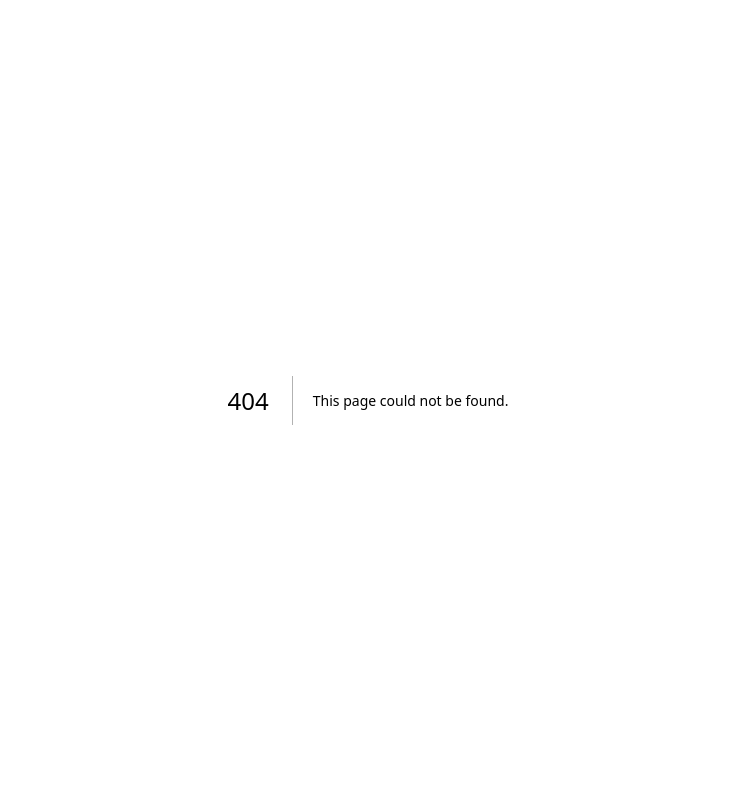
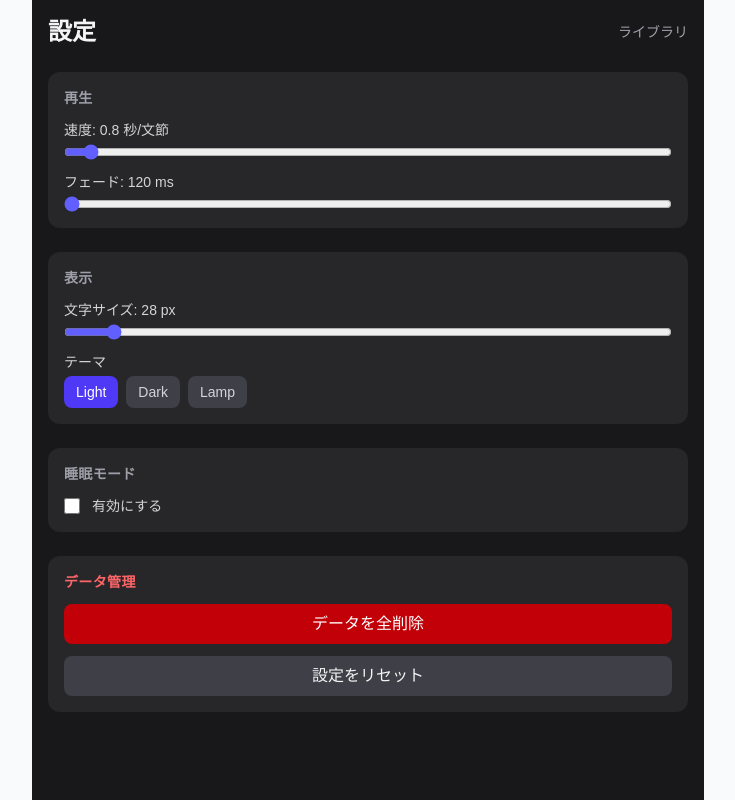
Before and after one commit to yukinoshita-dev/Yomiru, a Next.js app: page /settings in a window 1280 px wide. Before the commit this address had no page. Shown: the whole page, without its empty margins (272-1007 px from the left). Built offline with nearby package versions, Linux system fonts and the light colour scheme.

Commit message:
T-018: 設定ページ（速度/文字サイズ/テーマ/睡眠モード/データ削除）

```diff
--- /dev/null
+++ b/src/app/settings/page.tsx
@@ -0,0 +1,140 @@
+"use client";
+
+import { useState } from "react";
+import Link from "next/link";
+import { toast, Toaster } from "sonner";
+import { Button } from "@/components/ui/Button";
+import { useSettingsStore } from "@/features/settings/store";
+import { useHydrateSettings } from "@/features/settings/useSettings";
+import { db } from "@/lib/db/database";
+
+export default function SettingsPage() {
+  useHydrateSettings();
+  const { settings, update, reset } = useSettingsStore();
+  const [confirmDelete, setConfirmDelete] = useState(false);
+
+  async function handleDeleteAll() {
+    await db.transaction("rw", db.books, db.chunks, db.readingState, async () => {
+      await db.books.clear();
+      await db.chunks.clear();
+      await db.readingState.clear();
+    });
+    // Reset seededSamples so samples seed again on next library visit
+    update({ seededSamples: false });
+    toast.success("データを削除しました");
+    setConfirmDelete(false);
+  }
+
+  return (
+    <main className="min-h-screen bg-zinc-900 text-zinc-100 p-4 max-w-2xl mx-auto">
+      <Toaster position="top-center" theme="dark" richColors />
+      <header className="flex items-center justify-between mb-6">
+        <h1 className="text-2xl font-bold">設定</h1>
+        <nav className="flex gap-4 text-sm text-zinc-400">
+          <Link href="/library" className="hover:text-zinc-100 transition-colors">ライブラリ</Link>
+        </nav>
+      </header>
+
+      <div className="flex flex-col gap-6">
+        {/* Speed */}
+        <section className="bg-zinc-800 rounded-xl p-4 flex flex-col gap-3">
+          <h2 className="text-sm font-semibold text-zinc-400 uppercase tracking-wide">再生</h2>
+          <label className="flex flex-col gap-1">
+            <span className="text-zinc-300 text-sm">速度: {settings.displayDuration.toFixed(1)} 秒/文節</span>
+            <input
+              type="range" min={0.5} max={10} step={0.1}
+              value={settings.displayDuration}
+              onChange={(e) => update({ displayDuration: parseFloat(e.target.value) })}
+              className="w-full accent-indigo-500"
+            />
+          </label>
+          <label className="flex flex-col gap-1">
+            <span className="text-zinc-300 text-sm">フェード: {settings.fadeMs} ms</span>
+            <input
+              type="range" min={100} max={600} step={50}
+              value={settings.fadeMs}
+              onChange={(e) => update({ fadeMs: parseInt(e.target.value) })}
+              className="w-full accent-indigo-500"
+            />
+          </label>
+        </section>
+
+        {/* Display */}
+        <section className="bg-zinc-800 rounded-xl p-4 flex flex-col gap-3">
+          <h2 className="text-sm font-semibold text-zinc-400 uppercase tracking-wide">表示</h2>
+          <label className="flex flex-col gap-1">
+            <span className="text-zinc-300 text-sm">文字サイズ: {settings.fontSize} px</span>
+            <input
+              type="range" min={24} max={80} step={1}
+              value={settings.fontSize}
+              onChange={(e) => update({ fontSize: parseInt(e.target.value) })}
+              className="w-full accent-indigo-500"
+            />
+          </label>
+          <div className="flex flex-col gap-1">
+            <span className="text-zinc-300 text-sm">テーマ</span>
+            <div className="flex gap-2">
+              {(["light", "dark", "lamp"] as const).map((t) => (
+                <button
+                  key={t}
+                  onClick={() => update({ theme: t })}
+                  className={`px-3 py-1.5 rounded-lg text-sm capitalize transition-colors ${
+                    settings.theme === t
+                      ? "bg-indigo-600 text-white"
+                      : "bg-zinc-700 text-zinc-300 hover:bg-zinc-600"
+                  }`}
+                >
+                  {t}
+                </button>
+              ))}
+            </div>
+          </div>
+        </section>
+
+        {/* Sleep mode */}
+        <section className="bg-zinc-800 rounded-xl p-4 flex flex-col gap-3">
+          <h2 className="text-sm font-semibold text-zinc-400 uppercase tracking-wide">睡眠モード</h2>
+          <label className="flex items-center gap-3">
+            <input
+              type="checkbox"
+              checked={settings.sleepMode}
+              onChange={(e) => update({ sleepMode: e.target.checked })}
+              className="accent-indigo-500 w-4 h-4"
+            />
+            <span className="text-zinc-300 text-sm">有効にする</span>
+          </label>
+          {settings.sleepMode && (
+            <label className="flex flex-col gap-1">
+              <span className="text-zinc-300 text-sm">減速時間: {settings.sleepRampMinutes} 分</span>
+              <input
+                type="range" min={1} max={30} step={1}
+                value={settings.sleepRampMinutes}
+                onChange={(e) => update({ sleepRampMinutes: parseInt(e.target.value) })}
+                className="w-full accent-indigo-500"
+              />
+            </label>
+          )}
+        </section>
+
+        {/* Danger zone */}
+        <section className="bg-zinc-800 rounded-xl p-4 flex flex-col gap-3">
+          <h2 className="text-sm font-semibold text-red-400 uppercase tracking-wide">データ管理</h2>
+          {!confirmDelete ? (
+            <Button variant="danger" onClick={() => setConfirmDelete(true)}>
+              データを全削除
+            </Button>
+          ) : (
+            <div className="flex flex-col gap-2">
+              <p className="text-zinc-300 text-sm">書籍・チャンク・進捗を全て削除します。設定は保持されます。本当に削除しますか？</p>
+              <div className="flex gap-3">
+                <Button variant="secondary" onClick={() => setConfirmDelete(false)}>キャンセル</Button>
+                <Button variant="danger" onClick={handleDeleteAll}>削除する</Button>
+              </div>
+            </div>
+          )}
+          <Button variant="secondary" onClick={reset}>設定をリセット</Button>
+        </section>
+      </div>
+    </main>
+  );
+}
```
